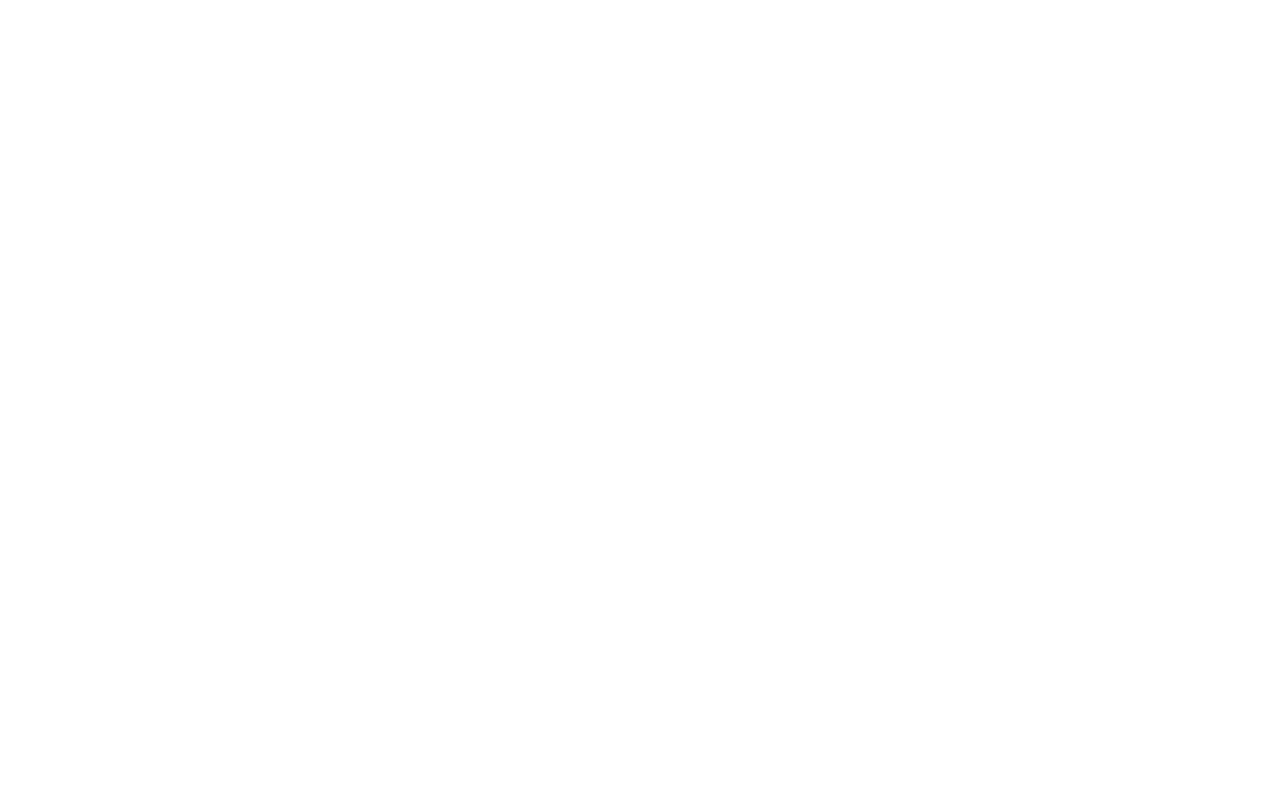
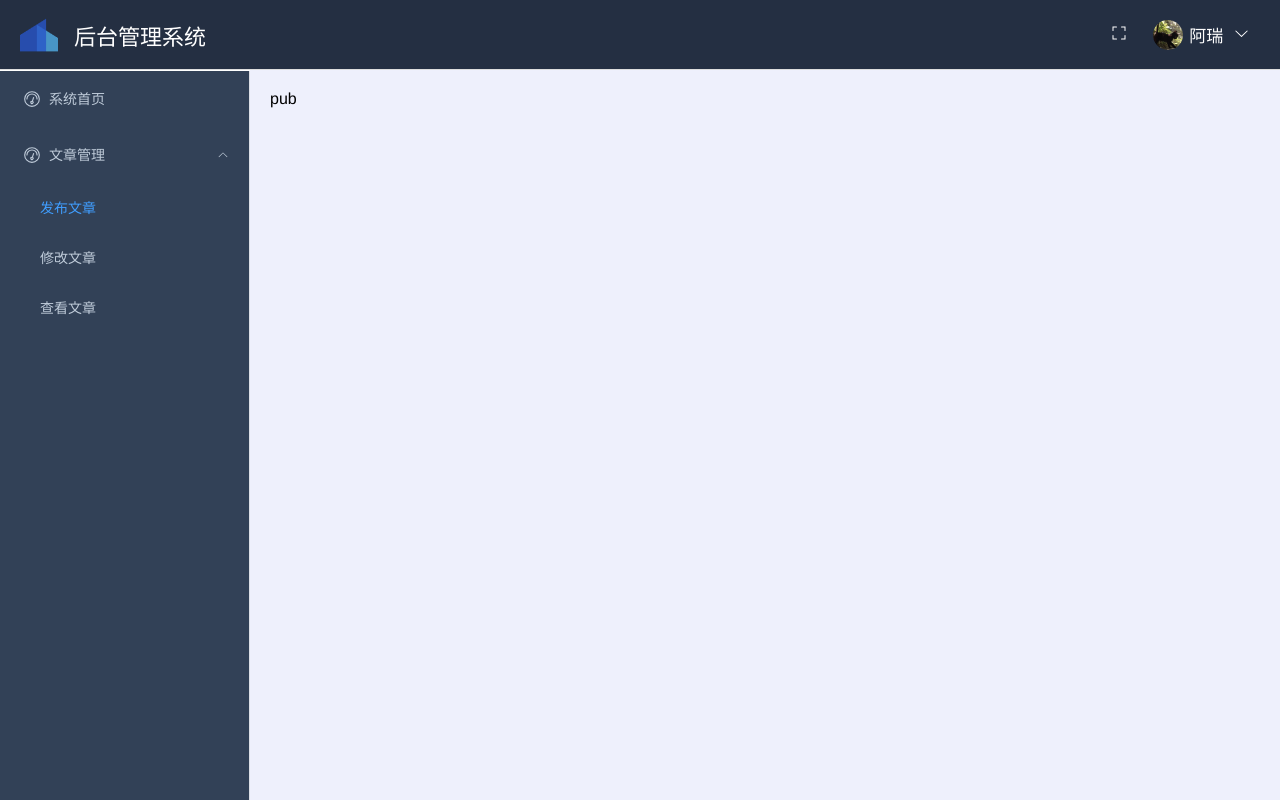
Before and after one commit to Vueaaa/my-vue-admin, a Vue app: page /#/article-publish in a window 1280 px wide. Before the commit this address had no page. Built offline with nearby package versions, Linux system fonts and the light colour scheme.

Commit message:
文章侧边栏命名

```diff
--- a/src/layouts/data/menuData.ts
+++ b/src/layouts/data/menuData.ts
@@ -1,10 +1,36 @@
-import { Menus } from './menuType';
+import { Menus } from "./menuType";
 
 export const menuData: Menus[] = [
-    {
-        id: '0',
-        title: '系统首页',
-        index: '/dashboard',
-        icon: 'Odometer',
-    }
+  {
+    id: "0",
+    title: "系统首页",
+    index: "/dashboard",
+    icon: "Odometer",
+  },
+  {
+    id: "1",
+    title: "文章管理",
+    index: "1",
+    icon: "Odometer",
+    children: [
+      {
+          id: "11",
+          pid: "1",
+          index: "/article-publish",
+          title: "发布文章",
+      },
+      {
+        id: "12",
+        pid: "1",
+        index: "/article-edit",
+        title: "修改文章",
+      },
+      {
+        id: "13",
+        pid: "1",
+        index: "/article-view",
+        title: "查看文章",
+      },
+    ],
+  },
 ];
--- a/src/router/index.ts
+++ b/src/router/index.ts
@@ -16,10 +16,48 @@
         name: "dashboard",
         meta: {
           title: "系统首页",
-          KeepAlive: false,
+          noAuth: true,
         },
         component: () =>
-          import(/* webpackChunkName: "dashboard" */ "@/views/dashboard/index.vue"),
+          import(
+            /* webpackChunkName: "dashboard" */ "@/views/dashboard/index.vue"
+          ),
+      },
+      {
+        path: "/article-publish",
+        name: "article-publish",
+        meta: {
+          title: "发表文章",
+          permiss: "11",
+        },
+        component: () =>
+          import(
+            /* webpackChunkName: "system-user" */ "../views/article/article-publish/index.vue"
+          ),
+      },
+      {
+        path: "/article-edit",
+        name: "article-edit",
+        meta: {
+          title: "修改文章",
+          permiss: "12",
+        },
+        component: () =>
+          import(
+            /* webpackChunkName: "system-user" */ "../views/article/article-edit/index.vue"
+          ),
+      },
+      {
+        path: "/article-view",
+        name: "article-view",
+        meta: {
+          title: "查看文章",
+          permiss: "13",
+        },
+        component: () =>
+          import(
+            /* webpackChunkName: "system-user" */ "../views/article/article-view/index.vue"
+          ),
       },
     ],
   },
--- /dev/null
+++ b/src/views/article/article-edit/index.vue
@@ -0,0 +1,11 @@
+<script setup lang='ts'>
+
+</script>
+
+<template>
+ed
+</template>
+
+<style scoped>
+
+</style>
--- /dev/null
+++ b/src/views/article/article-publish/index.vue
@@ -0,0 +1,11 @@
+<script setup lang='ts'>
+
+</script>
+
+<template>
+pub
+</template>
+
+<style scoped>
+
+</style>
--- /dev/null
+++ b/src/views/article/article-view/index.vue
@@ -0,0 +1,11 @@
+<script setup lang='ts'>
+
+</script>
+
+<template>
+view
+</template>
+
+<style scoped>
+
+</style>
--- a/vite.config.ts
+++ b/vite.config.ts
@@ -22,9 +22,9 @@
       '@': fileURLToPath(new URL('./src', import.meta.url))
     }
   },
-  // server: {
-  //   host: '0.0.0.0', //ip地址
-  //   port: 5173, // 设置服务启动端口号
+  server: {
+    host: '0.0.0.0', // 使得网络中的其他设备可以访问
+    port: 5173, // 设置服务启动端口号
   //   open: false, // 设置服务启动时是否自动打开浏览器
   //   cors: true, // 允许跨域
 
@@ -37,5 +37,5 @@
   //       // rewrite: (path) => path.replace('/api/', '')
   //     }
   //   }
-  // }
+  }
 })
```
